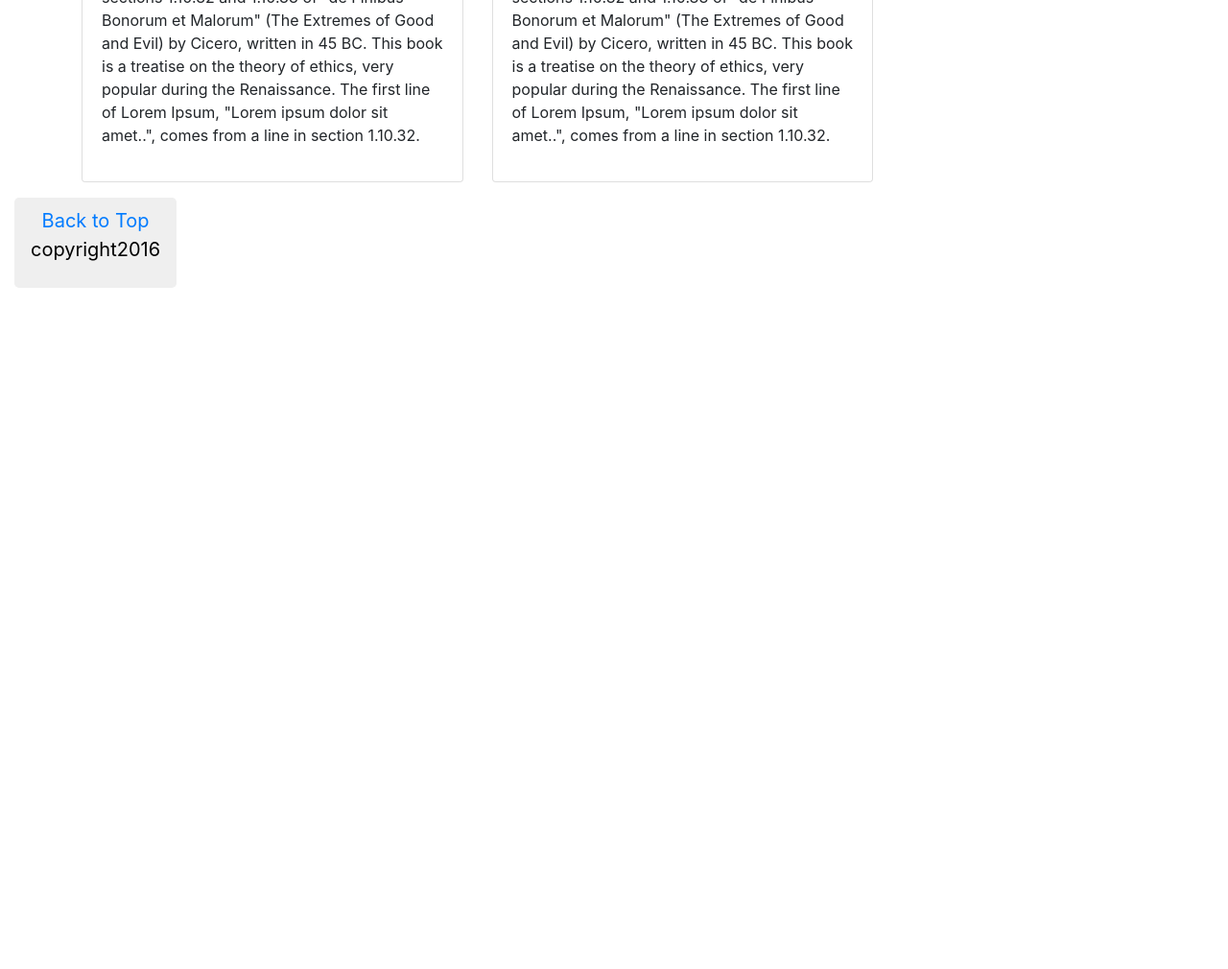
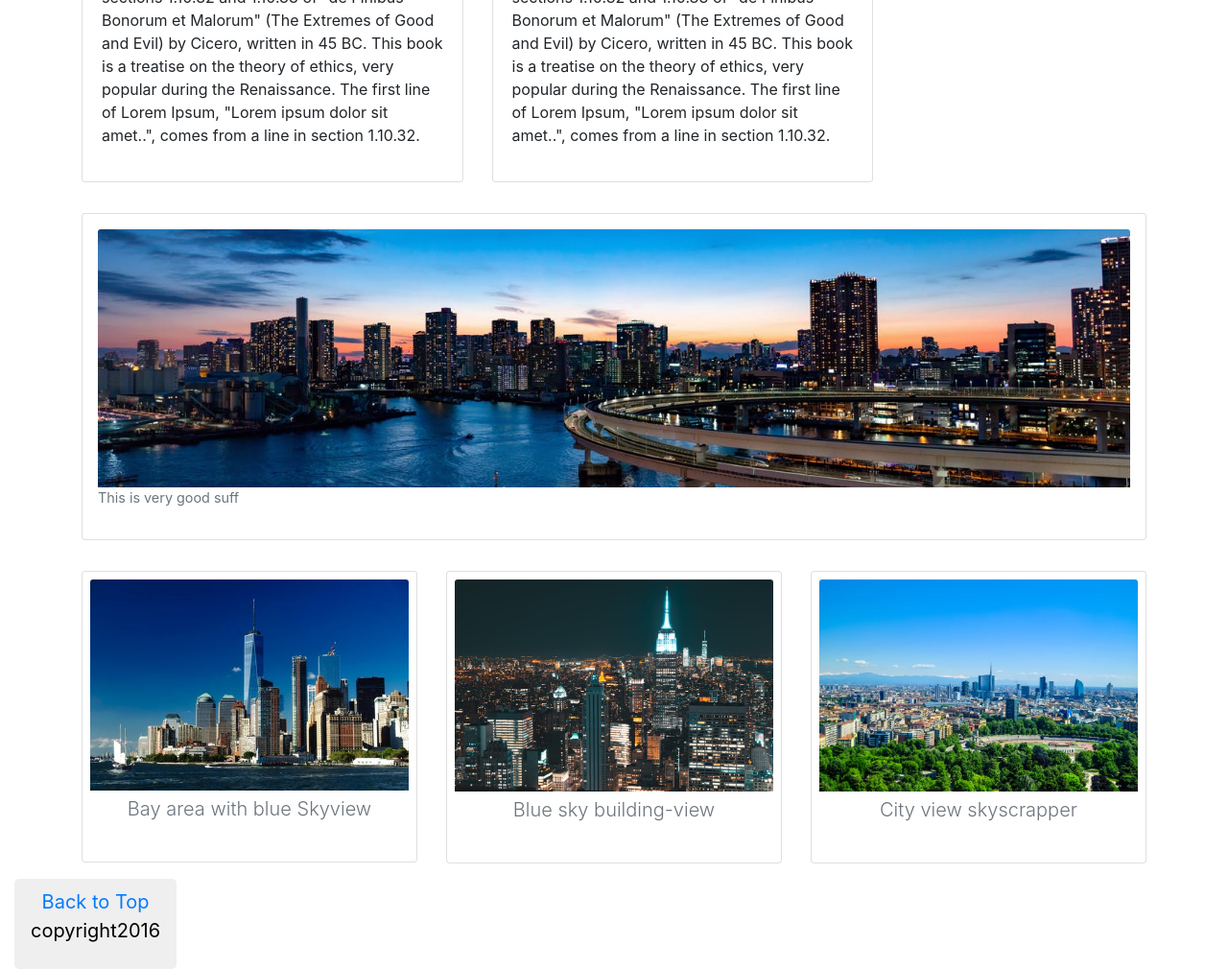
Before and after one commit to lokkhadka/tourist-sites, a plain HTML site: page index.html in a window 1280 px wide. Shown: the part 2241-3251 px from the top of the page at 96% size. Before the commit the page ends 2541 px from the top, so only its background shows below. Drawn offline with nearby package versions, Linux system fonts and the light colour scheme.

Commit message:
two container div and row with images has been add to project

```diff
--- a/index.html
+++ b/index.html
@@ -197,9 +197,65 @@
     </div>
   </div>
   <!-- /column layout -->
+ </div>
+  <!-- /container -->
 
-  </div>
-  <!-- /container -->
+    <div class="container">
+        <div class="row">
+            <div class="col-md-12">
+              <div class="card my-3">
+                <figure class="p-3">
+                <img class="card-img-top" src="image/city1.jpeg" alt="Card image cap">
+                    <figcaption class="figure-caption">
+                      This is very good suff
+                    </figcaption>
+                  </figure>
+                </div>
+              </div>
+            </div>
+            </div>
+
+        <div class="container">
+        <div class="row">
+            <div class="col-md-4">
+              <div class="card my-3">
+                <figure class="p-2">
+                <img class="card-img-top" src="image/city2.jpeg" alt="Card image cap">
+                  <figcaption class="figure-caption">
+                      <p class="lead text-center pt-1">Bay area with blue Skyview</p>
+                    </figcaption>
+                  </figure>
+              </div>
+            </div>
+          <div class="col-md-4">
+            <div class="card my-3">
+              <figure class="p-2">
+                <img class="card-img-top" src="image/city3.jpeg" alt="Card image cap">
+                  <figcaption class="figure-caption">
+                    <p class="lead text-center pt-1">Blue sky building-view</p>
+                </figcaption>
+              </figure>
+          </div>
+        </div>
+            <div class="col-md-4">
+              <div class="card my-3">
+                  <figure class="p-2">
+                    <img class="card-img-top" src="image/city4.jpeg" alt="Card image cap">
+                      <figcaption class="figure-caption">
+                        <p class="lead text-center pt-1">City view skyscrapper</p>
+                      </figcaption>
+                    </figure>
+                </div>
+              </div>
+            </div>
+            </div>
+
+
+
+
+
+
+
   <footer class="text-muted">
     <div class="container-fluid">
       <button class="btn btn-default btn-lg ">
```
Also changed, not shown: image/city1.jpeg (added), image/city2.jpeg (added), image/city3.jpeg (added), image/city4.jpeg (added).
